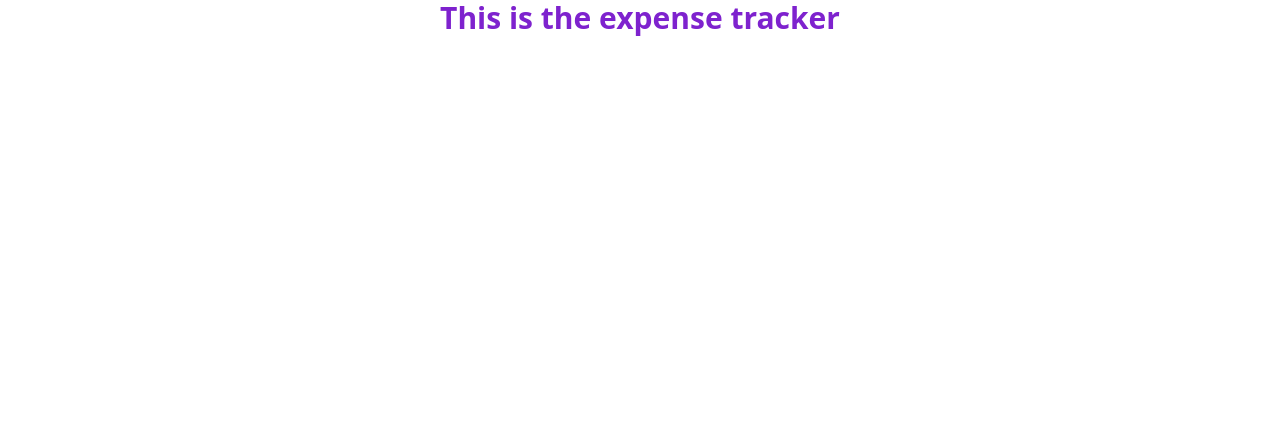
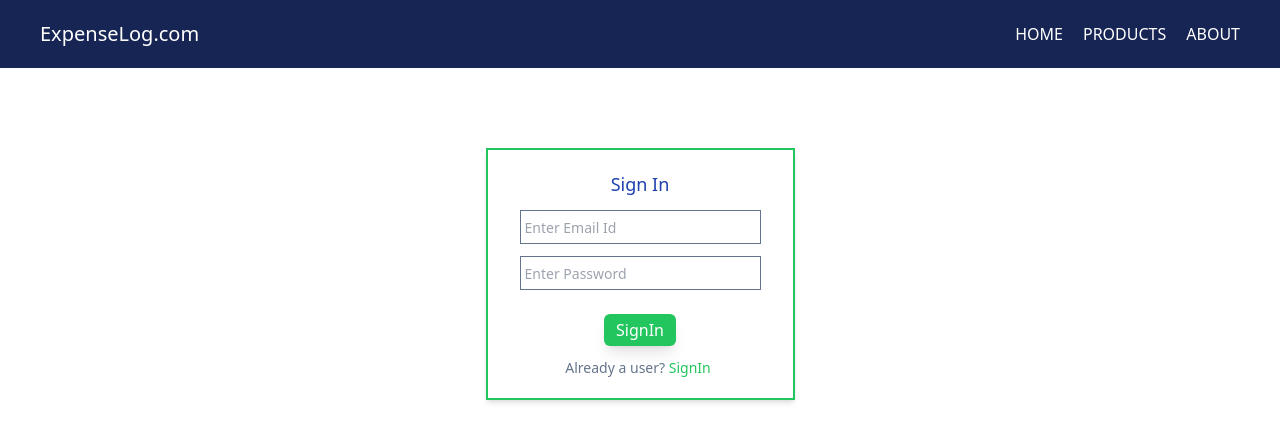
Before and after one commit to sidaswal7/ExpenseLog, a React (Create React App) app: page /auth in a window 1280 px wide. Shown: the top 442 px of the page. Built offline with nearby package versions, Linux system fonts and the light colour scheme.

Commit message:
designed signup page

```diff
--- a/package.json
+++ b/package.json
@@ -8,6 +8,8 @@
     "@testing-library/user-event": "^13.5.0",
     "react": "^18.3.1",
     "react-dom": "^18.3.1",
+    "react-router": "^5.3.4",
+    "react-router-dom": "^5.3.4",
     "react-scripts": "5.0.1",
     "web-vitals": "^2.1.4"
   },
@@ -36,6 +38,7 @@
     ]
   },
   "devDependencies": {
+    "@types/react-router-dom": "^5.3.3",
     "tailwindcss": "^3.4.3"
   }
 }
--- a/src/App.js
+++ b/src/App.js
@@ -1,8 +1,18 @@
+import { Route, Switch } from "react-router-dom";
+import AuthPage from "./pages/AuthPage";
+import Header from "./components/Header/Header";
 
 function App() {
   return (
     <>
-      <h1 className='text-3xl text-center text-purple-700 font-semibold'>This is the expense tracker</h1>
+      <Header/>
+      <Switch>
+        <Route path="/auth" exact>
+          <AuthPage/>
+        </Route>
+      </Switch>
+
+
     </>
   );
 }
--- /dev/null
+++ b/src/components/Authentication/AuthForm.js
@@ -0,0 +1,46 @@
+import React, { useRef, useState } from "react";
+import { Link } from "react-router-dom";
+
+const AuthForm = ()=>{
+
+    const [hasAccount, setHasAccount] = useState(true);
+
+    const emailRef = useRef('');
+    const passwordRef = useRef('');
+    const confirmPasswordRef = useRef('');
+
+    const formHandler = (event)=>{
+        event.preventDefault();
+
+        const enteredEmail = emailRef.current.value;
+        const enteredPassword = passwordRef.current.value;
+        const confirmPassword = confirmPasswordRef.current.value;
+
+        console.log(enteredEmail,enteredPassword)
+    }
+    return(
+        <div className="flex justify-center items-center mt-20">
+            <form onSubmit={formHandler} className="border-2 border-green-500 shadow-md px-8 py-5">
+                <h2 className="mb-3 font-medium text-lg text-blue-800 text-center">{hasAccount ? `Sign In`:`Create New Account`}</h2>
+                <div>
+                    <input type="text" placeholder="Enter Email Id" required ref={emailRef} className="border border-slate-500 p-1 mb-3 placeholder:text-sm text-slate-500" />
+                </div>
+                <div>
+                    <input type="password" placeholder="Enter Password" required ref={passwordRef} className="border border-slate-500 p-1 mb-3 placeholder:text-sm text-slate-500"/>
+                </div>
+                {!hasAccount && (
+                    <div>
+                        <input type="password" placeholder="Confirm Password" required ref={passwordRef} className="border border-slate-500 p-1 mb-3 placeholder:text-sm text-slate-500"/>
+                    </div>
+                )}
+                <div className="flex justify-center items-center">
+                    <button type="submit" className="bg-green-500 hover:bg-green-600 text-white px-3 py-1 rounded-md shadow-lg my-3">{hasAccount ? `SignIn`: `SignUp`}</button>
+                </div>
+                <p className="text-sm text-slate-500 mr-1 text-center">Already a user? <Link to="/" className="text-green-500">SignIn</Link></p>
+            </form>
+
+        </div>
+    )
+}
+
+export default AuthForm;
--- /dev/null
+++ b/src/components/Header/Header.js
@@ -0,0 +1,13 @@
+import React from "react";
+import Navigation from "./Navigation";
+
+const Header = ()=>{
+    return(
+        <header className="flex justify-between items-center px-10 bg-blue-950 text-white py-5">
+            <h1 className="text-xl">ExpenseLog.com</h1>
+            <Navigation/>
+        </header>
+    )
+}
+
+export default Header;
--- /dev/null
+++ b/src/components/Header/Navigation.js
@@ -0,0 +1,13 @@
+import React from "react";
+import { NavLink } from "react-router-dom";
+
+const Navigation = ()=>{
+    return(
+        <nav className="flex">
+            <NavLink to="/home" className="mr-5 hover:text-yellow-400">HOME</NavLink>
+            <NavLink to="/products" className="mr-5 hover:text-yellow-400">PRODUCTS</NavLink>
+            <NavLink to="/about" className="hover:text-yellow-400">ABOUT</NavLink>
+        </nav>
+    )
+}
+export default Navigation;
--- a/src/index.js
+++ b/src/index.js
@@ -2,10 +2,16 @@ import React from 'react';
 import ReactDOM from 'react-dom/client';
 import './index.css';
 import App from './App';
+import { AuthContextProvider } from './store/auth-context';
+import { BrowserRouter } from 'react-router-dom';
 
 const root = ReactDOM.createRoot(document.getElementById('root'));
 root.render(
   <React.StrictMode>
-    <App />
+    <AuthContextProvider>
+      <BrowserRouter>
+        <App />
+      </BrowserRouter>
+    </AuthContextProvider>
   </React.StrictMode>
 );
--- /dev/null
+++ b/src/pages/AuthPage.js
@@ -0,0 +1,10 @@
+import React from "react";
+import AuthForm from "../components/Authentication/AuthForm";
+
+const AuthPage = ()=>{
+    return(
+        <AuthForm/>
+    )
+}
+
+export default AuthPage;
--- /dev/null
+++ b/src/store/auth-context.js
@@ -0,0 +1,19 @@
+import React, { createContext } from "react";
+
+const AuthContext = createContext({
+
+})
+
+export const AuthContextProvider = (props)=>{
+
+    const authContext = {
+
+    }
+    return(
+        <AuthContext.Provider value={authContext}>
+            {props.children}
+        </AuthContext.Provider>
+    )
+}
+
+export default AuthContext
```
Also changed, not shown: 1 other file (tests, documents, lock files or other folders).
